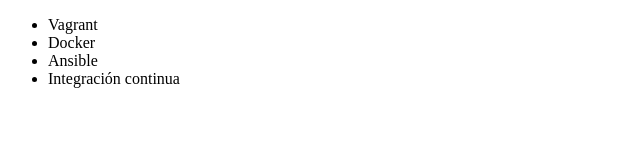
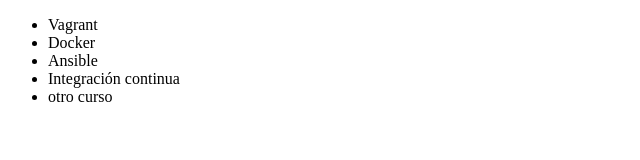
Before and after one commit to Luisegd/alura-git, a plain HTML site: page index.html in a window 1280 px wide. Shown: the full height of the page, 0-640 px from the left. Drawn offline with Linux system fonts and the light colour scheme.

Commit message:
Agregado curso

```diff
--- a/index.html
+++ b/index.html
@@ -10,6 +10,7 @@
          <li> Docker </li>
          <li> Ansible </li>
          <li> Integración continua </li>
+         <li> otro curso </li>
      </ul>
 </body>
 </html>
```
